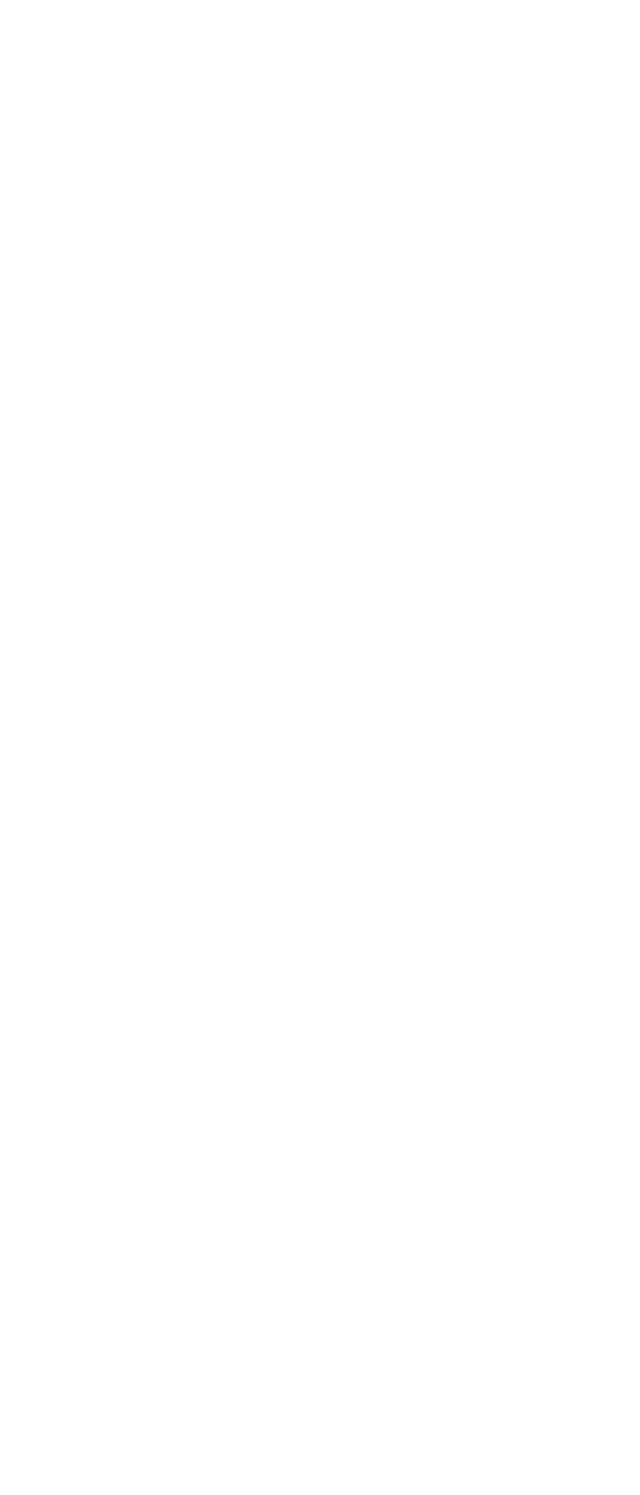
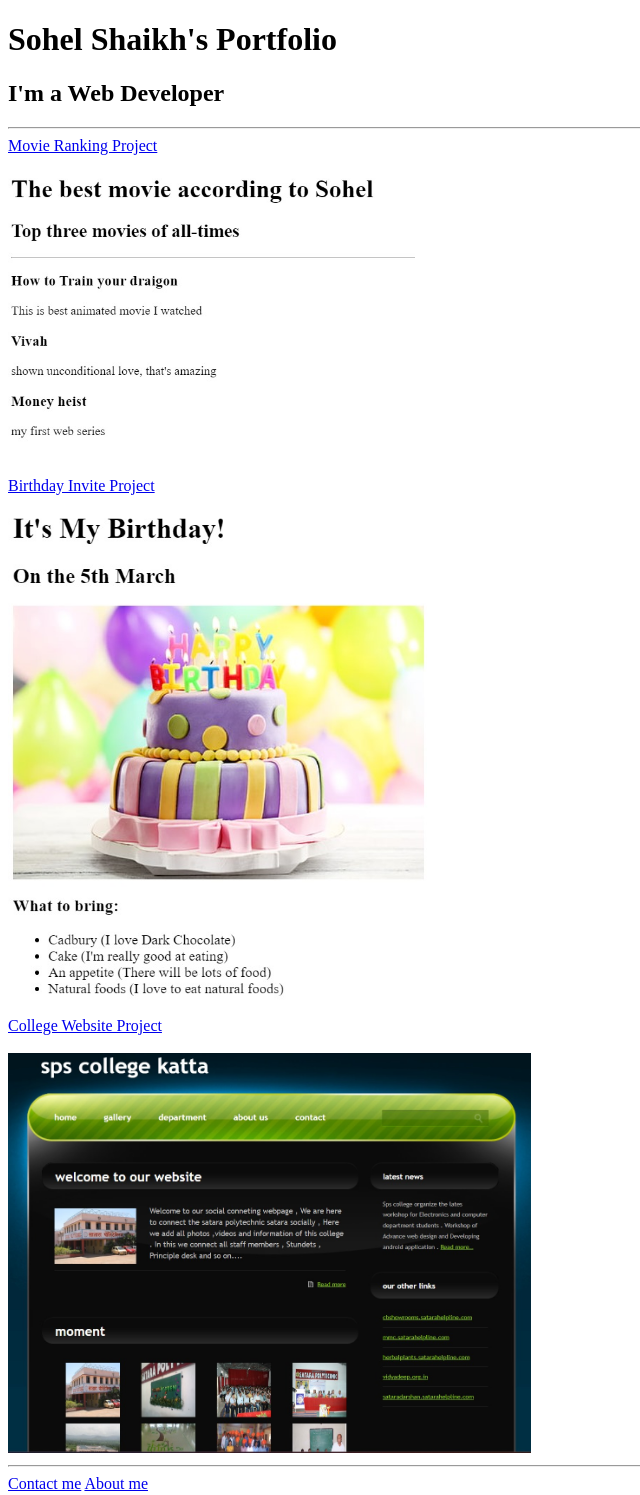
Before and after one commit to sohelrshaikh/Sohel-Portfolio, a plain HTML site: page index.html in a window 1280 px wide. Shown: the whole page, without its empty margins (0-640 px from the left). Before the commit the page ends 800 px from the top, so only its background shows below. Drawn offline with Linux system fonts and the light colour scheme.

Commit message:
Add files via upload

```diff
--- a/index.html
+++ b/index.html
@@ -3,11 +3,24 @@
 <html lang="en">
     <head>
         <meta charset="UTF-8">
-        <title>Portfolio</title>
+        <title>Sohel Portfolio</title>
     </head>
 
     <body>
-        <h1></h1>
+        <h1>Sohel Shaikh's Portfolio</h1>
+        <h2>I'm a Web Developer</h2>
+        <hr />
+        <a href="./public/movie-ranking.html">Movie Ranking Project</a> <br/><br/>
+        <img src="./assets/images/Movie.jpg" alt="My Best Movies" height="300" /><br/>
+
+        <a href="./public/birthday-invite.html">Birthday Invite Project</a> <br/><br/>
+        <img src="./assets/images/Birthday.jpg" alt="My Birthday Invite" height="500"/><br/>
+
+        <a href="https://spskatta.satarahelpline.com/">College Website Project</a> <br/><br/>
+        <img src="./assets/images/College Website.jpg" alt="My College Website" height="400"/><br/>
+        <hr />
+        <a href="./public/contact.html">Contact me</a>
+        <a href="./public/about.html">About me</a>
     </body>
 </html>
 <!-- TODO 2: Add Your previous projects' HTML into the public folder -->
```
